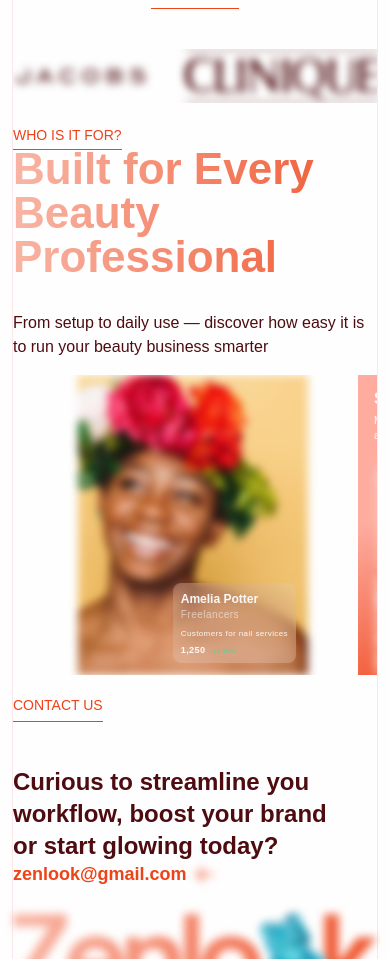
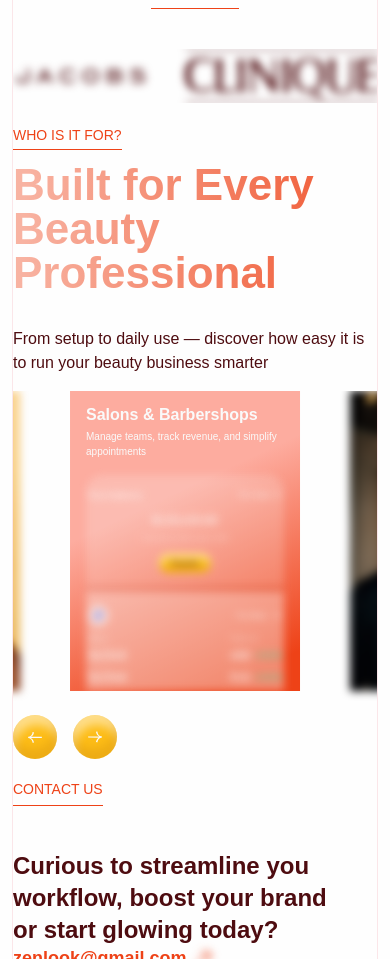
Before and after one commit to Teti-web/zenlook, a Next.js app: page / in a window 390 px wide. Shown: the part 3140-4099 px from the top of the page. Built offline with nearby package versions, Linux system fonts and the light colour scheme; a web font is replaced by a local one.

Commit message:
fix style for mobile and tablet

```diff
--- a/src/components/atoms/Heading/Heading.tsx
+++ b/src/components/atoms/Heading/Heading.tsx
@@ -8,14 +8,16 @@ const Heading: FC<HeadingProps> = ({ text, variant = 'h2', className = '' }) =>
     case 'h1':
       return (
         <h1
-          className={`${headingClasses} text-gradient-red text-[44px] leading-none font-bold tracking-[-2%] md:text-[112px] md:tracking-normal`}
+          className={`${headingClasses} text-gradient-red text-[44px] leading-none font-bold tracking-[-2%] md:text-[85px] md:tracking-normal lg:text-[112px]`}
         >
           {text}
         </h1>
       );
     case 'h2':
       return (
-        <h2 className={`${headingClasses} text-[44px] font-bold tracking-[-2%] md:text-[80px] md:tracking-normal`}>
+        <h2
+          className={`${headingClasses} text-[44px] font-bold tracking-[-2%] md:text-5xl md:tracking-normal lg:text-[80px]`}
+        >
           {text}
         </h2>
       );
--- a/src/components/molecules/Card/Card.tsx
+++ b/src/components/molecules/Card/Card.tsx
@@ -20,9 +20,9 @@ const Card: FC<CardProps> = ({
 
   const translateClass =
     translate === 'top'
-      ? 'md:absolute md:-top-87 md:left-8'
+      ? 'lg:absolute lg:-top-87 lg:left-8'
       : translate === 'middle'
-        ? 'md:absolute md:-top-40 md:right-8'
+        ? 'lg:absolute lg:-top-40 lg:right-8'
         : ' ';
   return (
     <div
--- a/src/components/molecules/CardBeauty/CardBeauty.tsx
+++ b/src/components/molecules/CardBeauty/CardBeauty.tsx
@@ -53,7 +53,7 @@ const CardBeauty: FC<CardBeautyProps> = ({ image, variant, title, description, p
       return (
         <div className={cardClassName}>
           <Image {...image} className="h-full w-full object-cover" />
-          <div className="border-content-inverce absolute top-3 left-3 flex h-[90%] w-[90%] flex-col items-start justify-end gap-4 rounded-xl border p-3 md:top-7 md:left-7 md:max-h-[471px] md:max-w-[390px] md:gap-4 md:rounded-2xl md:p-4">
+          <div className="border-content-inverce absolute top-3 left-3 flex h-[90%] w-[90%] flex-col items-start justify-end gap-1 rounded-xl border p-3 md:top-7 md:left-7 md:max-h-[471px] md:max-w-[390px] md:gap-4 md:rounded-2xl md:p-4">
             <p className="text-content-inverce font-sans text-sm leading-none font-semibold md:text-2xl">{title}</p>
             <p className="text-content-inverce font-regular font-sans text-[10px] tracking-wider md:max-w-[270px] md:text-sm">
               {description}
--- a/src/components/molecules/Description/Description.tsx
+++ b/src/components/molecules/Description/Description.tsx
@@ -41,11 +41,13 @@ const Description: FC<DescriptionProps> = ({
           animate={isAnimated && isInView ? { opacity: 1, y: 0 } : isAnimated ? { opacity: 0, y: 20 } : false}
           transition={isAnimated ? { duration: 0.6, delay: 0.1 } : undefined}
         >
-          <p className="text-secondary text-2xl font-semibold md:max-w-[835px] md:text-[40px]">{boldText}</p>
+          <p className="text-secondary text-2xl font-semibold md:max-w-[400px] md:text-[32px] lg:max-w-[835px] lg:text-[40px]">
+            {boldText}
+          </p>
         </motion.div>
       )}
 
-      <div className={`${variantClassText} flex flex-col gap-10 md:max-w-[380px] md:gap-7`}>
+      <div className={`${variantClassText} flex flex-col gap-10 md:max-w-[280px] md:gap-7 lg:max-w-[380px]`}>
         <motion.div
           initial={isAnimated ? { opacity: 0, y: 20 } : false}
           animate={isAnimated && isInView ? { opacity: 1, y: 0 } : isAnimated ? { opacity: 0, y: 20 } : false}
--- a/src/components/molecules/Slider/Slider.tsx
+++ b/src/components/molecules/Slider/Slider.tsx
@@ -3,10 +3,13 @@
 import CardBeauty from '@/components/molecules/CardBeauty/CardBeauty';
 import { CardBeautyProps } from '../CardBeauty/CardBeauty.type';
 import { FC, useState, useEffect, useRef } from 'react';
+import { motion, useInView } from 'framer-motion';
 import { SliderProps } from './Slider.type';
-import { motion } from 'framer-motion';
+import Image from 'next/image';
 
 const Slider: FC<SliderProps> = ({ items }) => {
+  const ref = useRef(null);
+  const isInView = useInView(ref, { once: true, amount: 0.3 });
   const [currentIndex, setCurrentIndex] = useState(0);
   const [isVisible, setIsVisible] = useState(false);
   const [isPlaying, setIsPlaying] = useState(false);
@@ -19,7 +22,9 @@ const Slider: FC<SliderProps> = ({ items }) => {
 
   const slideWidth = 100 / slidesToShow;
 
-  const slides = hasShownPlaceholder ? ['placeholder', ...items, ...clonedSlides] : [...items, ...clonedSlides];
+  // Для мобілки не використовуємо placeholder
+  const shouldUsePlaceholder = hasShownPlaceholder && slidesToShow >= 2;
+  const slides = shouldUsePlaceholder ? ['placeholder', ...items, ...clonedSlides] : [...items, ...clonedSlides];
 
   const totalSlides = items.length;
 
@@ -65,7 +70,7 @@ const Slider: FC<SliderProps> = ({ items }) => {
   }, [isPlaying]);
 
   useEffect(() => {
-    if (currentIndex === totalSlides + 1) {
+    if (slidesToShow >= 2 && currentIndex === totalSlides + 1) {
       if (hasShownPlaceholder) {
         setHasShownPlaceholder(false);
         setCurrentIndex(1);
@@ -74,8 +79,20 @@ const Slider: FC<SliderProps> = ({ items }) => {
           setCurrentIndex(0);
         }, 50);
       }
+    } else if (slidesToShow < 2 && currentIndex >= totalSlides) {
+      setTimeout(() => {
+        setCurrentIndex(0);
+      }, 50);
     }
-  }, [currentIndex, totalSlides, hasShownPlaceholder]);
+  }, [currentIndex, totalSlides, hasShownPlaceholder, slidesToShow]);
+
+  const handleNext = () => {
+    setCurrentIndex((prev) => prev + 1);
+  };
+
+  const handlePrev = () => {
+    setCurrentIndex((prev) => prev - 1);
+  };
 
   const handleMouseEnter = () => setIsPlaying(false);
   const handleMouseLeave = () => {
@@ -85,11 +102,12 @@ const Slider: FC<SliderProps> = ({ items }) => {
   return (
     <div
       ref={containerRef}
-      className="relative w-full overflow-hidden"
+      className="relative flex w-full flex-col gap-6 overflow-hidden"
       onMouseEnter={handleMouseEnter}
       onMouseLeave={handleMouseLeave}
     >
       <motion.div
+        ref={ref}
         className="flex"
         animate={{ x: `-${currentIndex * slideWidth}%` }}
         transition={{
@@ -103,16 +121,16 @@ const Slider: FC<SliderProps> = ({ items }) => {
             className="flex-shrink-0"
             style={{
               width: `${slideWidth}%`,
-              paddingLeft: '8px',
-              paddingRight: '8px',
+              paddingLeft: slidesToShow < 2 ? '0px' : '8px',
+              paddingRight: slidesToShow < 2 ? '0px' : '8px',
             }}
             initial={{ opacity: 0, scaleY: 0.8 }}
-            animate={{ opacity: 1, scaleY: 1 }}
+            animate={isInView ? { opacity: 1, scaleY: 1 } : { opacity: 0, scaleY: 0.8 }}
             transition={{ duration: 0.3 }}
           >
-            <div className="mx-auto max-w-[450px]">
+            <div className={slidesToShow < 2 ? 'w-full' : 'md:mx-auto md:max-w-[450px]'}>
               {item === 'placeholder' ? (
-                <div className="h-full w-full rounded-2xl bg-gray-200 shadow-inner" />
+                <div className="hidden h-full w-full rounded-2xl bg-gray-200 shadow-inner md:block" />
               ) : (
                 <CardBeauty {...(item as CardBeautyProps)} />
               )}
@@ -120,6 +138,20 @@ const Slider: FC<SliderProps> = ({ items }) => {
           </motion.div>
         ))}
       </motion.div>
+      <div className="flex gap-4 md:hidden">
+        <button
+          className="bg-link inset-shadow-yellow flex h-11 w-11 items-center justify-center rounded-full"
+          onClick={handlePrev}
+        >
+          <Image src="/images/icons/arrow-white.svg" alt="arrow-left" width={14} height={17} className="rotate-180" />
+        </button>
+        <button
+          className="bg-link inset-shadow-yellow flex h-11 w-11 items-center justify-center rounded-full"
+          onClick={handleNext}
+        >
+          <Image src="/images/icons/arrow-white.svg" alt="arrow-right" width={14} height={17} />
+        </button>
+      </div>
     </div>
   );
 };
--- a/src/components/organisms/Appointment/Appointment.tsx
+++ b/src/components/organisms/Appointment/Appointment.tsx
@@ -13,15 +13,15 @@ const Appointment: FC<AppointmentProps> = ({ title, description, label, slider }
 
   return (
     <section className="flex flex-col gap-4 md:gap-10" ref={ref}>
-      <div className="flex w-full flex-col md:flex-row">
-        <div className="md:min-w-[463px]">{label && <Label {...label} />}</div>
+      <div className="flex w-full flex-col gap-4 md:flex-row md:gap-0">
+        <div className="md:min-w-[25.78vw] lg:min-w-[463px]">{label && <Label {...label} />}</div>
         <motion.div
           initial={{ opacity: 0, y: 20, scaleY: 0.8 }}
           animate={isInView ? { opacity: 1, y: 0, scaleY: 1 } : { opacity: 0, y: 20, scaleY: 0.8 }}
           transition={{ duration: 0.6, delay: 0.2 }}
           className="flex w-full flex-col items-end gap-8 md:flex-row md:gap-7"
         >
-          <Heading {...title} className="text-gradient-red text-left leading-none md:max-w-[660px]" />
+          <Heading {...title} className="text-gradient-red text-left leading-none md:max-w-[260px] lg:max-w-[660px]" />
           <p className="font-regular text-secondary font-sans md:max-w-[224px] md:text-base">{description}</p>
         </motion.div>
       </div>
--- a/src/components/organisms/FeaturesBlock/FeaturesBlock.tsx
+++ b/src/components/organisms/FeaturesBlock/FeaturesBlock.tsx
@@ -41,11 +41,11 @@ const FeaturesBlock: FC<FeaturesBlockProps> = ({ label, title, features }) => {
       >
         <Heading
           {...title}
-          className="text-gradient-red text-center text-[44px] leading-none md:text-[112px] md:leading-[92px]"
+          className="text-gradient-red text-center text-[44px] leading-none md:text-[92px] md:leading-[92px] lg:text-[112px]"
         />
         <Label {...label} />
       </motion.div>
-      <div className="relative flex flex-col items-center justify-center gap-5 md:flex-row md:gap-8">
+      <div className="relative flex flex-col items-center justify-center gap-5 md:gap-8 lg:flex-row">
         {features.map((feature) => (
           <Card key={feature.decorativeNumber} {...feature} />
         ))}
--- a/src/components/organisms/Footer/Footer.tsx
+++ b/src/components/organisms/Footer/Footer.tsx
@@ -24,7 +24,7 @@ const Footer: FC<FooterProps> = ({ links, mail }) => {
           >
             {mail}
             <Image
-              className="-rotate-135 transition-all duration-300 group-hover:scale-125"
+              className="rotate-119 transition-all duration-300 group-hover:scale-125"
               src={'/images/icons/arrow.svg'}
               alt="arrow"
               width={19}
--- a/src/components/organisms/Header/Desktop/Desktop.tsx
+++ b/src/components/organisms/Header/Desktop/Desktop.tsx
@@ -7,7 +7,7 @@ import { FC } from 'react';
 const Desktop: FC<DesktopProps> = ({ logo, firstColumn, secondColumn }) => {
   return (
     <header className="grid-area-header mx-auto flex w-full flex-row items-center justify-between pt-2.5 md:px-6 lg:max-w-[1216px] lg:px-0 xl:max-w-[1376px]">
-      <div className="flex flex-row items-center justify-start gap-4">
+      <div className="flex flex-row items-center justify-start gap-2 lg:gap-4">
         {firstColumn.links.map((link) => (
           <Link className="font-medium" key={link.href} {...link} />
         ))}
@@ -15,11 +15,11 @@ const Desktop: FC<DesktopProps> = ({ logo, firstColumn, secondColumn }) => {
       <Link href="/">
         <Image src={logo.src} alt={logo.alt} width={logo.width} height={logo.height} />
       </Link>
-      <div className="flex flex-row items-center justify-start gap-4">
+      <div className="flex flex-row items-center justify-start gap-2 lg:gap-4">
         {secondColumn.links.map((link) => (
           <Link className="font-medium" key={link.href} {...link} />
         ))}
-        <Button {...secondColumn.button} className="ml-2.5" />
+        <Button {...secondColumn.button} className="lg:ml-2.5" />
       </div>
     </header>
   );
--- a/src/components/organisms/Intro/Intro.tsx
+++ b/src/components/organisms/Intro/Intro.tsx
@@ -127,7 +127,7 @@ const Intro: FC<IntroProps> = ({ description, label }) => {
         initial={{ x: 0, opacity: 0, scale: 0.5 }}
         animate={isInView ? { x: 0, opacity: 1, scale: 1 } : { x: 0, opacity: 0, scale: 0.5 }}
         transition={{ duration: 0.8, ease: [0.25, 0.1, 0.25, 1], delay: 0.3 }}
-        className="absolute top-132 right-4 z-2 h-auto w-20 md:top-[641px] md:right-[358px] md:w-[214px]"
+        className="absolute top-132 right-4 z-2 h-auto w-20 md:top-[611px] md:right-[75px] md:w-[214px] lg:top-[641px] lg:right-[358px]"
       >
         <motion.div
           animate={
```
Also changed, not shown: public/images/icons/arrow-white.svg (added).
